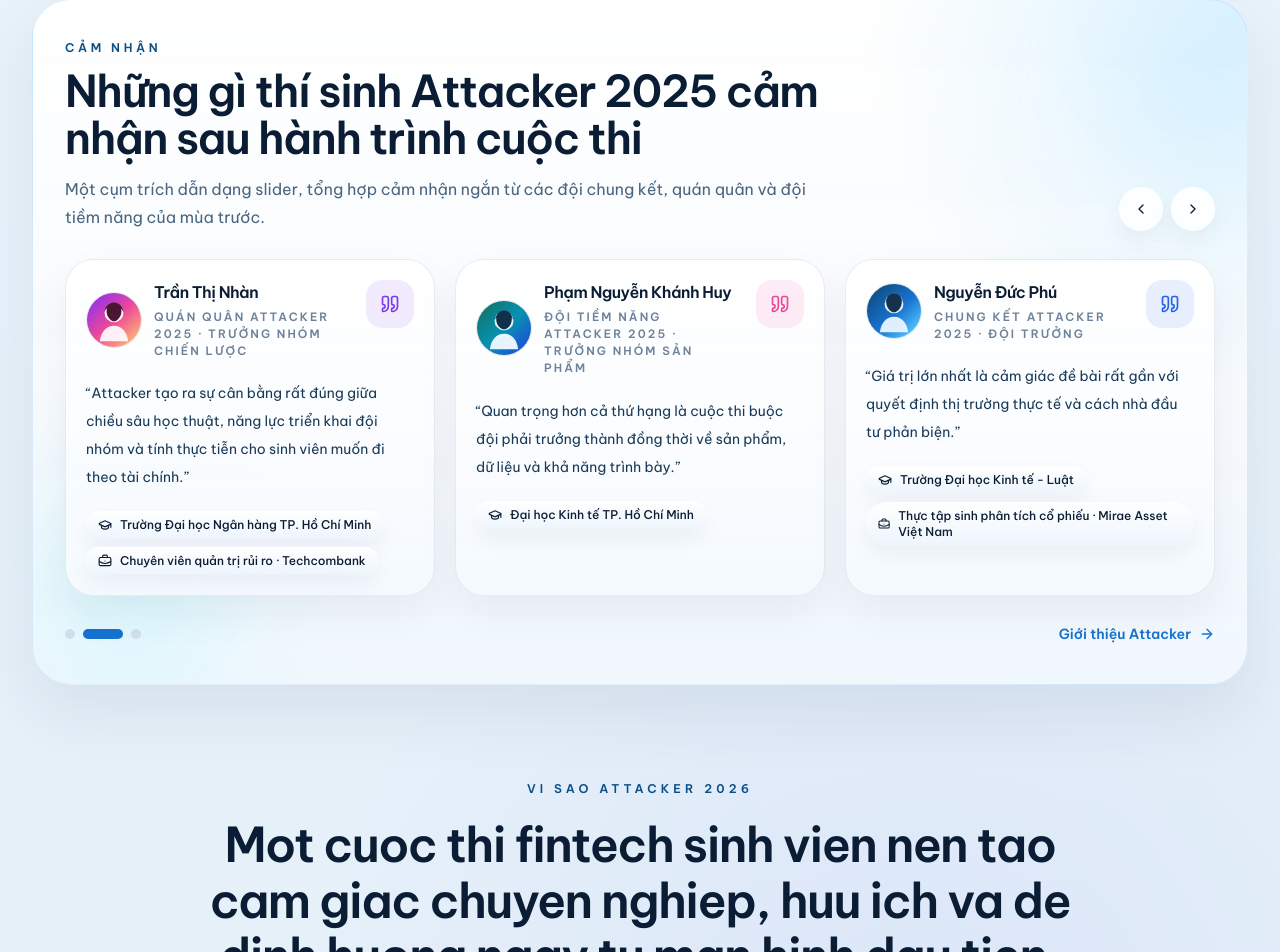
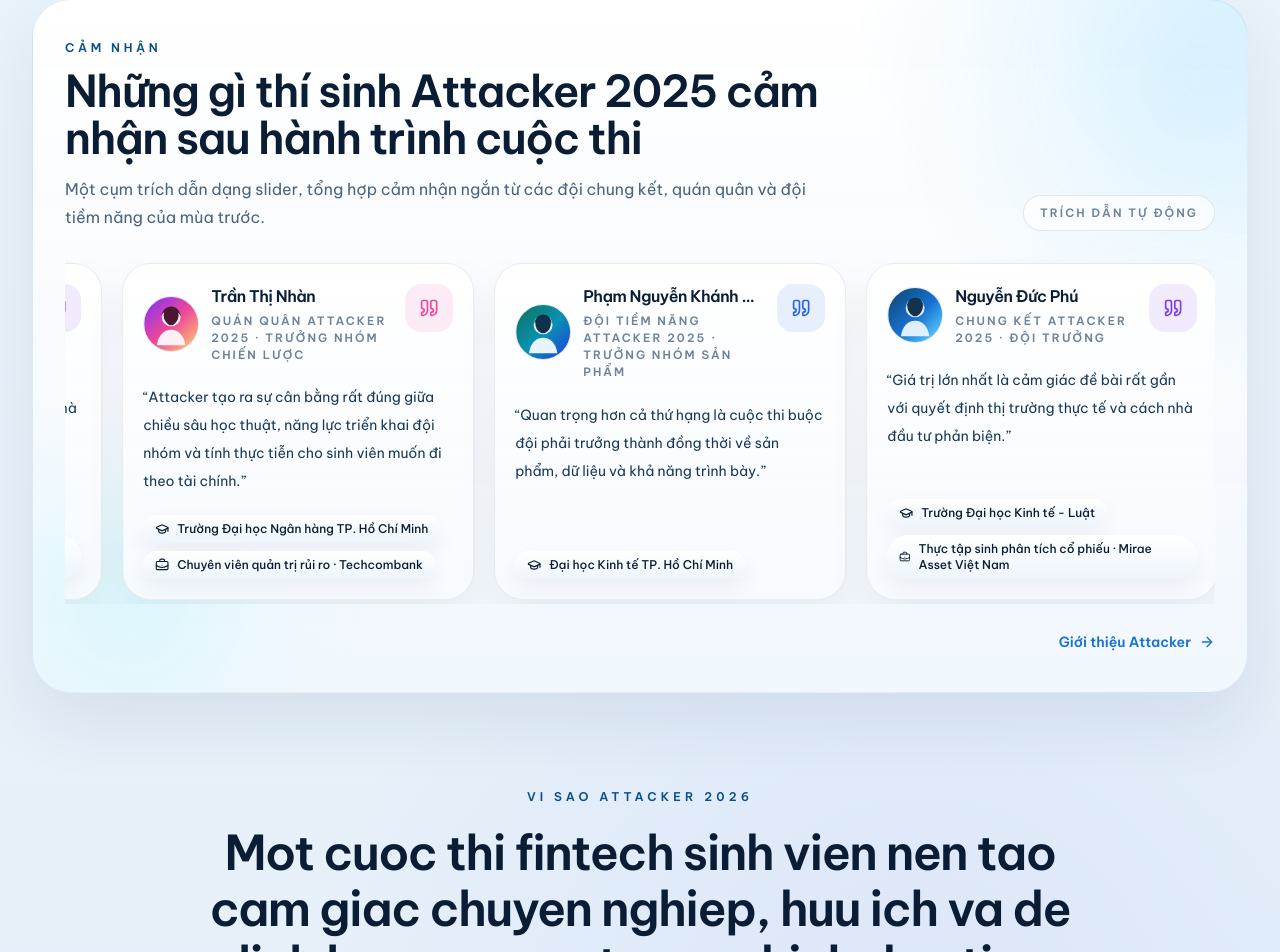
Before and after one commit to tamphan2911/attacker_2026, a Next.js app: page / in a window 1280 px wide. Shown: the part 2266-3218 px from the top of the page. Built offline with nearby package versions, Linux system fonts and the light colour scheme; no server answers; the database is empty.

Commit message:
Make homepage testimonials auto-slide

```diff
--- a/src/components/home-page.tsx
+++ b/src/components/home-page.tsx
@@ -8,8 +8,6 @@ import {
   Award,
   CalendarRange,
   BriefcaseBusiness,
-  ChevronLeft,
-  ChevronRight,
   Crown,
   GraduationCap,
   Medal,
@@ -377,7 +375,6 @@ const testimonialQuoteClasses = [
 export function HomePage() {
   const { locale, pageContent } = useSiteState();
   const [activeSlide, setActiveSlide] = useState(0);
-  const [activeTestimonial, setActiveTestimonial] = useState(0);
   const heroSlides =
     pageContent.home.heroSlides.length > 0
       ? pageContent.home.heroSlides
@@ -388,14 +385,7 @@ export function HomePage() {
   }));
   const currentHeroSlide = heroDeck[activeSlide] ?? heroDeck[0];
   const sponsorMarqueeItems = [...sponsorProfiles, ...sponsorProfiles];
-  const testimonialWindowSize = Math.min(3, testimonialItems.length);
-  const visibleTestimonials = Array.from({ length: testimonialWindowSize }, (_, offset) => {
-    const index = (activeTestimonial + offset) % testimonialItems.length;
-    return {
-      item: testimonialItems[index],
-      index,
-    };
-  });
+  const testimonialMarqueeItems = [...testimonialItems, ...testimonialItems];
 
   useEffect(() => {
     if (heroDeck.length <= 1) {
@@ -410,20 +400,6 @@ export function HomePage() {
       window.clearInterval(intervalId);
     };
   }, [heroDeck.length]);
-
-  useEffect(() => {
-    if (testimonialItems.length <= 1) {
-      return;
-    }
-
-    const intervalId = window.setInterval(() => {
-      setActiveTestimonial((current) => (current + 1) % testimonialItems.length);
-    }, 5600);
-
-    return () => {
-      window.clearInterval(intervalId);
-    };
-  }, []);
 
   return (
     <div className="space-y-24 pb-8">
@@ -732,36 +708,19 @@ export function HomePage() {
                   : "Một cụm trích dẫn dạng slider, tổng hợp cảm nhận ngắn từ các đội chung kết, quán quân và đội tiềm năng của mùa trước."}
               </p>
             </div>
-            <div className="flex items-center justify-center gap-2 md:justify-end">
-              <button
-                type="button"
-                onClick={() =>
-                  setActiveTestimonial((current) => (current - 1 + testimonialItems.length) % testimonialItems.length)
-                }
-                aria-label={locale === "en" ? "Previous testimonial" : "Lời chia sẻ trước"}
-                className="theme-button-secondary inline-flex h-11 w-11 items-center justify-center rounded-full"
-              >
-                <ChevronLeft className="h-4 w-4" />
-              </button>
-              <button
-                type="button"
-                onClick={() => setActiveTestimonial((current) => (current + 1) % testimonialItems.length)}
-                aria-label={locale === "en" ? "Next testimonial" : "Lời chia sẻ tiếp theo"}
-                className="theme-button-secondary inline-flex h-11 w-11 items-center justify-center rounded-full"
-              >
-                <ChevronRight className="h-4 w-4" />
-              </button>
+            <div className="rounded-full border theme-border bg-white/70 px-4 py-2 text-center text-[0.72rem] font-semibold uppercase tracking-[0.18em] theme-text-soft dark:bg-white/[0.05]">
+              {locale === "en" ? "Auto-sliding voices" : "Trích dẫn tự động"}
             </div>
           </div>
 
-          <div className="grid gap-5 lg:grid-cols-3">
-            {visibleTestimonials.map(({ item, index }, position) => (
-              <button
-                key={`${item.name}-${index}`}
-                type="button"
-                onClick={() => setActiveTestimonial(index)}
-                className="theme-home-testimonial-card group relative flex h-full cursor-pointer flex-col rounded-[1.8rem] border p-5 text-left"
-              >
+          <div className="overflow-hidden py-1">
+            <div className="marquee-track flex w-max items-stretch gap-5 px-1 hover:[animation-play-state:paused]">
+              {testimonialMarqueeItems.map((item, index) => (
+                <div
+                  key={`${item.name}-${index}`}
+                  className="theme-home-testimonial-card relative flex min-h-[248px] w-[320px] shrink-0 flex-col rounded-[1.8rem] border p-5 text-left md:w-[352px]"
+                  aria-hidden={index >= testimonialItems.length}
+                >
                 <div className="flex items-start justify-between gap-4">
                   <div className="flex min-w-0 items-center gap-3">
                     <div className="relative h-14 w-14 shrink-0 overflow-hidden rounded-full border theme-border">
@@ -775,13 +734,13 @@ export function HomePage() {
                     </div>
                   </div>
                   <div
-                    className={`flex h-12 w-12 shrink-0 items-center justify-center rounded-2xl ${testimonialQuoteClasses[position % testimonialQuoteClasses.length]}`}
+                    className={`flex h-12 w-12 shrink-0 items-center justify-center rounded-2xl ${testimonialQuoteClasses[index % testimonialQuoteClasses.length]}`}
                   >
                     <Quote className="h-5 w-5" />
                   </div>
                 </div>
 
-                <p className="mt-5 text-sm leading-7 theme-text-body">
+                <p className="mt-5 flex-1 text-sm leading-7 theme-text-body">
                   &ldquo;{pickText(locale, item.quote)}&rdquo;
                 </p>
 
@@ -797,24 +756,12 @@ export function HomePage() {
                     </div>
                   ) : null}
                 </div>
-              </button>
-            ))}
+                </div>
+              ))}
+            </div>
           </div>
 
-          <div className="flex flex-col gap-4 md:flex-row md:items-center md:justify-between">
-            <div className="flex justify-center gap-2 md:justify-start">
-              {testimonialItems.map((item, index) => (
-                <button
-                  key={item.name}
-                  type="button"
-                  onClick={() => setActiveTestimonial(index)}
-                  aria-label={item.name}
-                  className={`h-2.5 rounded-full transition ${
-                    index === activeTestimonial ? "w-10 bg-[var(--brand)]" : "w-2.5 bg-slate-300/70"
-                  }`}
-                />
-              ))}
-            </div>
+          <div className="flex justify-end">
             <Link href="/organizer" className="inline-flex items-center justify-center gap-2 text-sm font-semibold theme-accent md:justify-end">
               {locale === "en" ? "About Attacker" : "Giới thiệu Attacker"}
               <ArrowRight className="h-4 w-4" />
```
